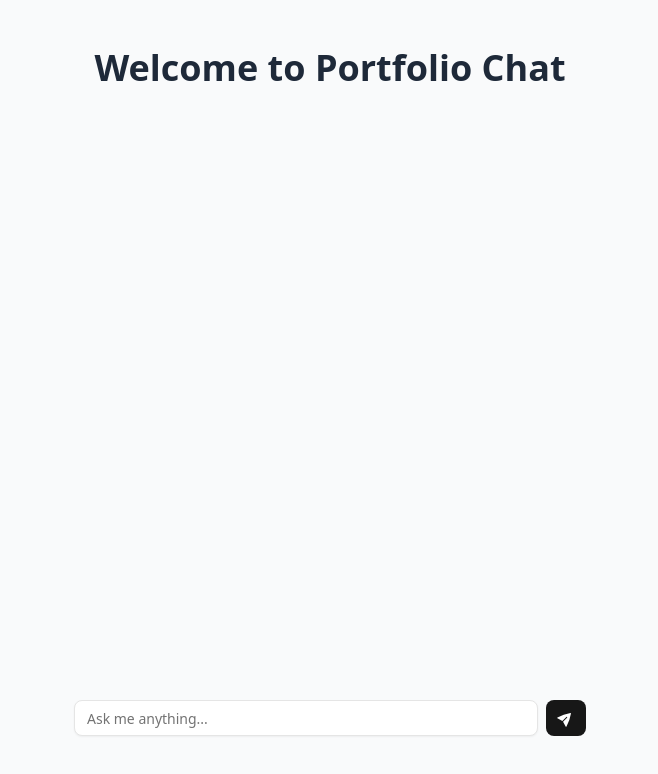
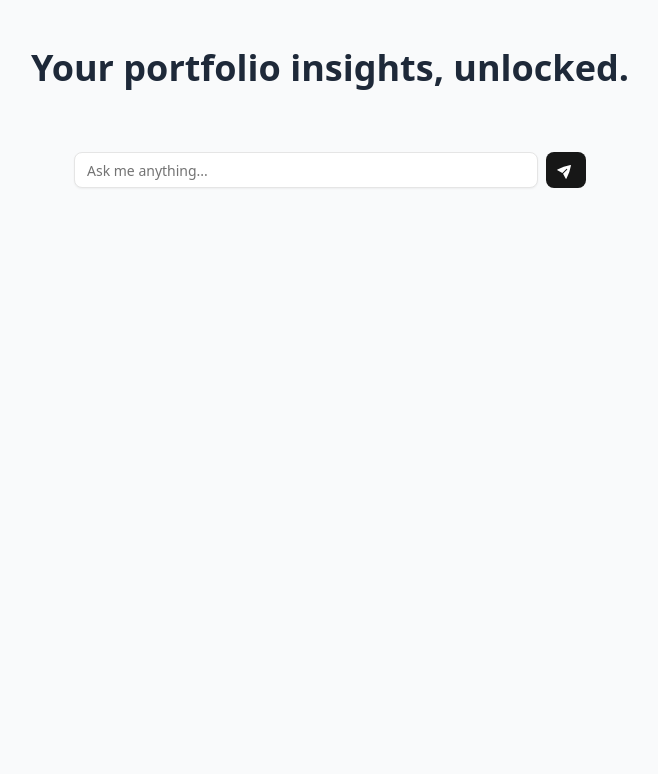
Before and after one commit to samyuktha-ramesh/portfolio-rag-app, a Next.js app: page / in a window 1280 px wide. Shown: the top 774 px of the page, without its empty margins (310-968 px from the left). Built offline with nearby package versions, Linux system fonts and the light colour scheme.

Commit message:
feat: updated layout

```diff
--- a/src/app/layout.tsx
+++ b/src/app/layout.tsx
@@ -25,7 +25,7 @@ export default function RootLayout({
   return (
     <html lang="en">
       <body
-        className={`${geistSans.variable} ${geistMono.variable} antialiased`}
+        className={`${geistSans.variable} ${geistMono.variable} antialiased mx-2 bg-gray-50 text-gray-800`}
       >
         {children}
       </body>
--- a/src/app/page.tsx
+++ b/src/app/page.tsx
@@ -23,38 +23,38 @@ export default function Home() {
     }
   };
 
-  // Auto-scroll to the latest message
+  // Auto-scroll to the top when a new message is added
   useEffect(() => {
-    endRef.current?.scrollIntoView({ behavior: "smooth" });
+    endRef.current?.scrollTo({ top: endRef.current.scrollHeight, behavior: "smooth" });
   }, [messages.length]);
 
   const hasMessages = messages.length > 0;
 
   return (
-    <main className="flex min-h-screen flex-col bg-gray-50 px-4">
+    <main className="flex min-h-screen flex-col px-4">
       {!hasMessages && (
-        <h1 className="text-4xl font-bold mb-12 mt-12 text-center text-gray-800">
-          Welcome to Portfolio Chat
+        <h1 className="text-4xl font-bold mb-12 mt-12 text-center">
+          Your portfolio insights, unlocked.
         </h1>
       )}
 
       {/* Messages */}
+      {hasMessages && (
         <div
-        className={`flex-1 w-full max-w-lg mx-auto overflow-y-auto space-y-2 ${
-          hasMessages ? "pb-24" : ""
-        }`}
+          className={`w-full max-w-lg mx-auto overflow-y-auto space-y-2 flex-1 pb-24`}
         >
           {messages.map((msg, i) => (
-          <div key={i} className="rounded-md bg-white p-3 shadow text-gray-800">
+            <div key={i} className="rounded-md bg-white p-3 shadow">
               {msg}
             </div>
           ))}
           <div ref={endRef} />
         </div>
+      )}
 
       {/* Input (sticky only when there are messages) */}
       <div
-        className={`w-full max-w-lg mx-auto flex items-center gap-2 bg-gray-50 py-4 ${
+        className={`w-full max-w-lg mx-auto flex items-center gap-2 py-4 ${
           hasMessages ? "sticky bottom-0" : "mb-12"
         }`}
       >
```
Lines whose indentation alone changed are shown as unchanged.
